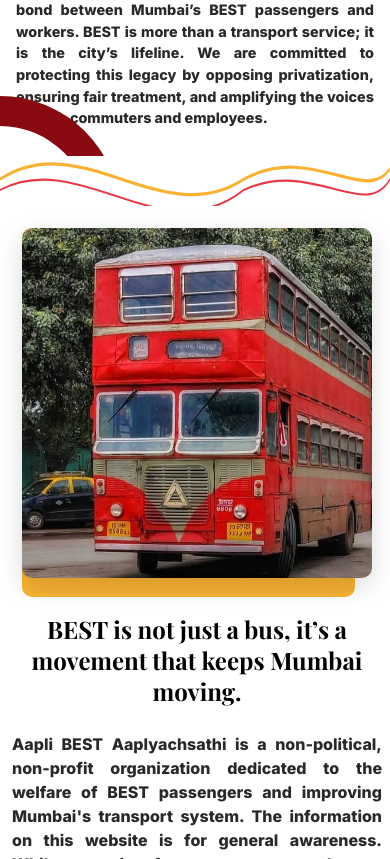
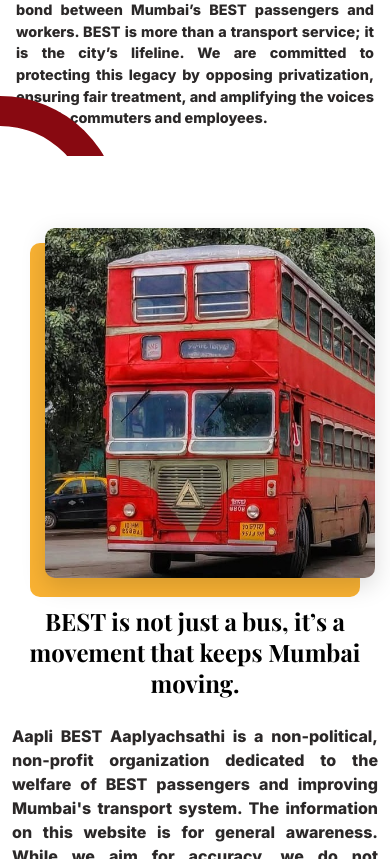
Before and after one commit to chaitru05/aaplibest-1, a React (Vite) app in the folder frontend/my-app/: page / in a window 390 px wide. Shown: the part 1141-2000 px from the top of the page. Built offline with nearby package versions, Linux system fonts and the light colour scheme; a web font is replaced by a local one.

Commit message:
fixed about section

```diff
--- a/frontend/my-app/src/style/about1.css
+++ b/frontend/my-app/src/style/about1.css
@@ -1,24 +1,39 @@
+/* ===============================
+   GLOBAL FIX (IMPORTANT)
+================================ */
+html,
+body {
+  width: 100%;
+  overflow-x: hidden;
+}
+
+/* ===============================
+   ABOUT SECTION
+================================ */
 .about1 {
   position: relative;
-  padding: 4rem 0 3rem 0;
+  padding: 4rem 0 3rem;
   margin-top: 2rem;
   overflow: hidden;
 }
 
-/* SVG line styling */
-/* SVG line styling */
-.about1-top-svg
- { position: absolute;
-   top:-50;
-   left: 0;
-   width: 100%;
-   height: 80px;
-   z-index: 0;
-   pointer-events: none;
- }
- .about1-top-svg svg
-  { width: 100%;
-     height: 100%; }
+/* Top SVG */
+.about1-top-svg {
+  position: absolute;
+  top: -50px;
+  left: 0;
+  width: 100%;
+  height: 80px;
+  z-index: 0;
+  pointer-events: none;
+}
+
+.about1-top-svg svg {
+  width: 100%;
+  height: 100%;
+}
+
+/* Container */
 .about1-container {
   position: relative;
   z-index: 1;
@@ -26,15 +41,18 @@
   max-width: 1200px;
   margin: 0 auto;
   padding: 0 20px;
+  box-sizing: border-box;
 }
 
+/* Content Layout */
 .about1-content {
   display: grid;
-  grid-template-columns: 1.2fr 0.8fr; /* text : image */
+  grid-template-columns: 1.2fr 0.8fr;
   align-items: center;
   gap: 4rem;
 }
 
+/* Text */
 .about1-text {
   font-family: "Inter", sans-serif;
 }
@@ -48,14 +66,13 @@
 
 .about1-text p {
   margin-bottom: 1.2rem;
-  margin-right: 3rem;
   color: rgb(43, 40, 40);
   line-height: 1.5;
   font-size: 1.2rem;
-  font-family: "Inter", sans-serif;
   text-align: justify;
 }
 
+/* Image */
 .about1-image {
   text-align: center;
   position: relative;
@@ -65,10 +82,10 @@
   content: "";
   position: absolute;
   top: 15px;
-  left: 15px;
-  width: 100%;
+  left: 5%;
+  width: 90%;
   height: 100%;
-  background-color: #f9b233; /* yellow */
+  background-color: #f9b233;
   border-radius: 10px;
   z-index: 0;
 }
@@ -76,6 +93,7 @@
 .about1-image img {
   width: 100%;
   max-width: 500px;
+  height: auto;
   border-radius: 10px;
   box-shadow: 0 8px 25px rgba(0, 0, 0, 0.15);
   object-fit: cover;
@@ -83,42 +101,39 @@
   z-index: 1;
 }
 
-/* ----------------------------------
-   RESPONSIVE FIXES
------------------------------------ */
+/* ===============================
+   TABLET (≤ 992px)
+================================ */
 @media (max-width: 992px) {
 
   .about1-content {
-    grid-template-columns: 1fr; /* stack */
+    grid-template-columns: 1fr;
     text-align: center;
-    margin-right: 0;
-    padding-right: 0;
     gap: 2rem;
   }
 
-  /* IMAGE FIRST */
   .about1-image {
     order: 1;
-    margin-right: 0 !important;
   }
 
   .about1-text {
     order: 2;
-    margin-right: 0 !important;
   }
 
   .about1-text p {
-    margin-right: 0;
     font-size: 1rem;
+    text-align: justify;
   }
 
   .about1-image img {
     max-width: 350px;
-    height: auto;
+    margin: 0 auto;
   }
 }
 
-/* Small Phones */
+/* ===============================
+   SMALL PHONES (≤ 576px)
+================================ */
 @media (max-width: 576px) {
 
   .about1 {
@@ -127,12 +142,13 @@
 
   .about1-container {
     padding: 0 12px;
-    margin-right: 20px; /* prevent right-side spacing */
+    margin: 0;
+    max-width: 100%;
   }
 
   .about1-content {
-    gap: 2rem;
-    margin-right: 20px; /* tight spacing */
+    gap: 1.5rem;
+    margin: 0;
   }
 
   .about1-text h3 {
@@ -140,21 +156,31 @@
   }
 
   .about1-text p {
-    font-size: 1rem; /* fixed typo */
-    margin-right: 0;
+    font-size: 1rem;
   }
-  .about1-top-svg
- {
-   margin-top: -30px;
- }
- .about1-image::before {
-  content: "";
-  position: absolute;
-  top: 15px;
-  left: 10px;
-  width: 90%;
 
-
+  .about1-image img {
+    max-width: 330px;
+    margin-left: 30px;
+  }
 }
 
+/* ===============================
+   EXTRA SMALL PHONES (≤ 360px)
+================================ */
+@media (max-width: 360px) {
+
+  .about1-container {
+    padding: 0 10px;
+  }
+
+  .about1-content {
+    gap: 1.2rem;
+  }
+
+  .about1-image img {
+    max-width: 300px;
+    margin-left: 30px;
+    height: 100px;
+  }
 }
```
